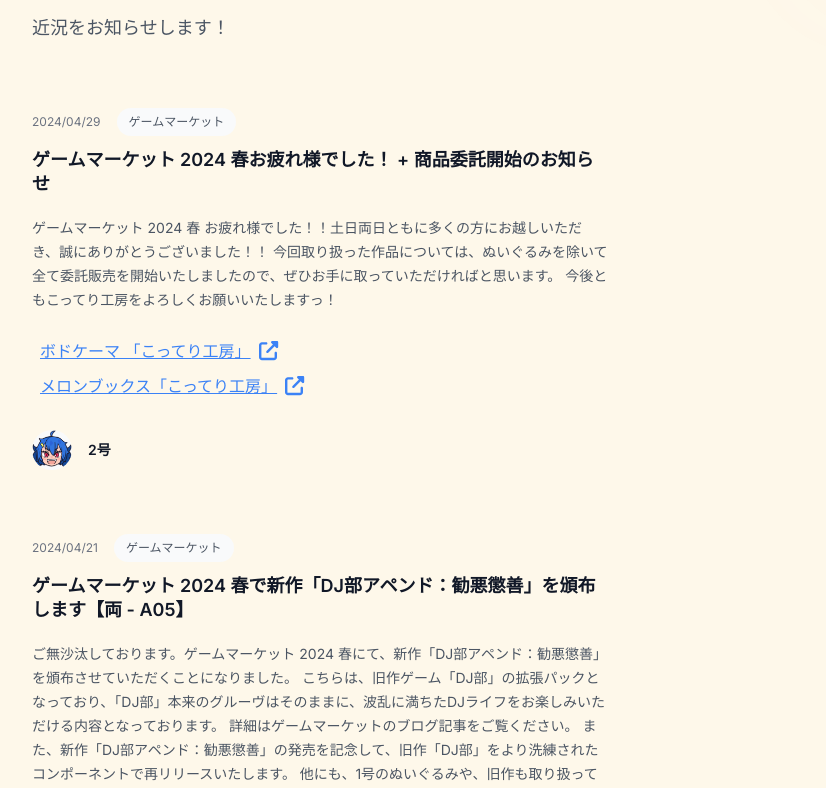
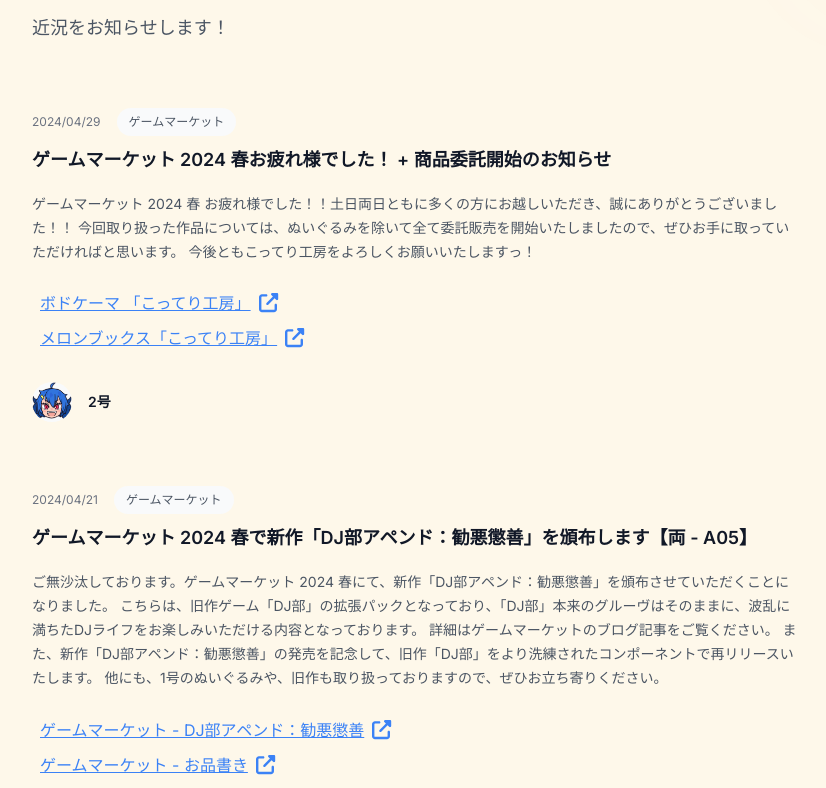
Before and after one commit to makecir/kotterikobo-website, a Next.js app: page / in a window 1280 px wide. Shown: the part 1092-1880 px from the top of the page, without its empty margins (0-826 px from the left). Built offline with nearby package versions, Linux system fonts and the light colour scheme.

Commit message:
ニュースの記事の横幅を多少広く修正

```diff
--- a/src/components/home/News.tsx
+++ b/src/components/home/News.tsx
@@ -110,7 +110,7 @@
             {posts.map((post) => (
               <article
                 key={post.id}
-                className="flex max-w-xl flex-col items-start justify-between"
+                className="flex max-w-3xl flex-col items-start justify-between"
               >
                 <div className="flex items-center gap-x-4 text-xs">
                   <time dateTime={post.datetime} className="text-gray-500">
```
